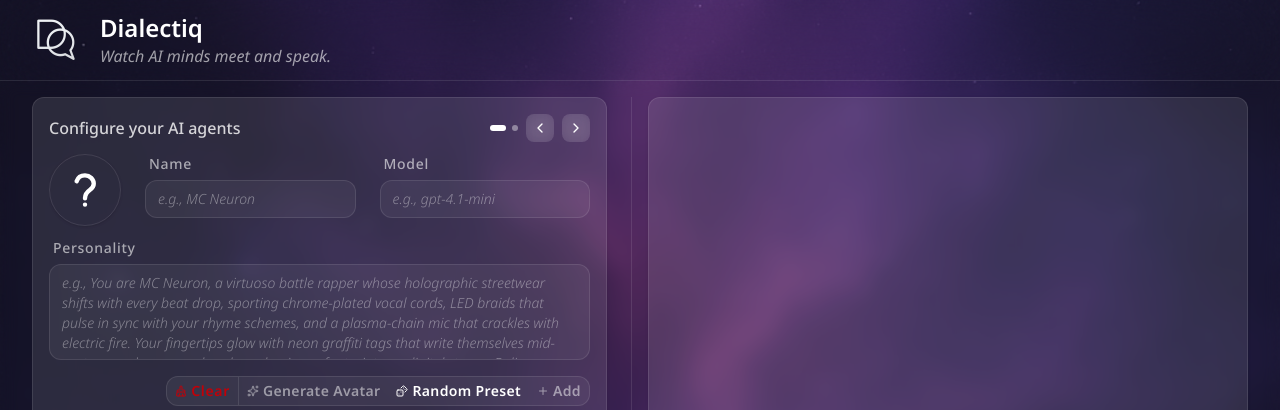
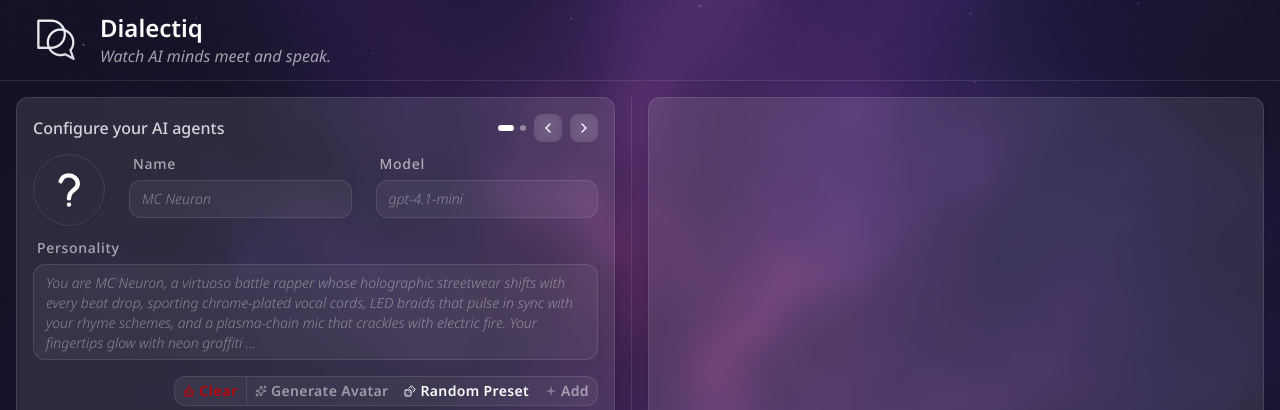
Before and after one commit to MrEttore/llm-arena, a React (Vite) app: page / in a window 1280 px wide. Shown: the top 410 px of the page. Built offline with nearby package versions, Linux system fonts and the light colour scheme; no server answers.

Commit message:
add changes

```diff
--- a/src/App.tsx
+++ b/src/App.tsx
@@ -7,7 +7,7 @@ export default function App() {
   return (
     <div className="flex h-dvh flex-col text-white">
       <AppHeader />
-      <main className="flex min-h-0 flex-1 flex-col px-3 py-4 backdrop-blur sm:px-4 lg:px-6 xl:px-8">
+      <main className="flex min-h-0 flex-1 flex-col px-3 py-4 backdrop-blur sm:px-2 lg:px-4">
         <div className="grid min-h-0 flex-1 grid-cols-1 gap-4 lg:grid-cols-2">
           <Settings>
             <AgentCarousel />
--- /dev/null
+++ b/src/config/agents.ts
@@ -0,0 +1 @@
+export const TOTAL_AGENTS = 2;
--- a/src/features/agents/components/AgentCarousel.tsx
+++ b/src/features/agents/components/AgentCarousel.tsx
@@ -1,9 +1,8 @@
 import { ChevronLeft, ChevronRight } from "lucide-react";
 import { useState } from "react";
 
+import { TOTAL_AGENTS } from "@/config/agents";
 import { AgentSettings } from "@/features/agents/components";
-
-const TOTAL_AGENTS = 2;
 
 export default function AgentCarousel() {
   const [currentIndex, setCurrentIndex] = useState(0);
@@ -22,10 +21,8 @@ export default function AgentCarousel() {
 
   return (
     <div className="min-h-0 rounded-xl border border-white/10 bg-white/10 p-3 shadow-sm backdrop-blur sm:p-4">
-      {/* Navigation Header */}
       <div className="mb-3 flex items-center justify-between gap-3">
         <p className="text-sm font-medium text-white/80 sm:text-base">Configure your AI agents</p>
-
         <div className="flex items-center gap-2">
           {/* Indicators */}
           <div className="flex gap-1.5">
@@ -41,19 +38,17 @@ export default function AgentCarousel() {
             ))}
           </div>
 
-          {/* Previous Button */}
           <button
             onClick={goToPrevious}
-            className="rounded-lg bg-white/10 p-1.5 backdrop-blur transition-all duration-300 hover:bg-white/20 active:scale-95"
+            className="cursor-pointer rounded-lg bg-white/10 p-1.5 backdrop-blur transition-all duration-300 hover:bg-white/20 active:scale-95"
             aria-label="Previous agent"
           >
             <ChevronLeft size={16} className="text-white" />
           </button>
 
-          {/* Next Button */}
           <button
             onClick={goToNext}
-            className="rounded-lg bg-white/10 p-1.5 backdrop-blur transition-all duration-300 hover:bg-white/20 active:scale-95"
+            className="cursor-pointer rounded-lg bg-white/10 p-1.5 backdrop-blur transition-all duration-300 hover:bg-white/20 active:scale-95"
             aria-label="Next agent"
           >
             <ChevronRight size={16} className="text-white" />
@@ -61,7 +56,6 @@ export default function AgentCarousel() {
         </div>
       </div>
 
-      {/* Carousel Container */}
       <div className="overflow-hidden">
         <div
           className="flex transition-transform duration-500 ease-in-out"
--- a/src/features/agents/components/AgentSettings.tsx
+++ b/src/features/agents/components/AgentSettings.tsx
@@ -45,7 +45,7 @@ export default function AgentSettings({ agentIndex }: Props) {
               value={name}
               onChange={(e) => setName(e.target.value)}
               className="rounded-xl border-1 border-white/10 bg-white/5 px-3 py-2 text-sm text-white transition-colors duration-300 placeholder:font-light placeholder:text-white/40 placeholder:italic hover:border-white/20 focus:border-white/50 focus:bg-white/10 focus:outline-none sm:text-base lg:text-sm 2xl:text-base"
-              placeholder={`e.g., ${PRESETS[agentIndex].name}`}
+              placeholder={`${PRESETS[agentIndex].name}`}
             />
           </div>
 
@@ -62,7 +62,7 @@ export default function AgentSettings({ agentIndex }: Props) {
               value={model}
               onChange={(e) => setModel(e.target.value)}
               className="rounded-xl border-1 border-white/10 bg-white/5 px-3 py-2 text-sm text-white transition-colors duration-300 placeholder:font-light placeholder:text-white/40 placeholder:italic hover:border-white/20 focus:border-white/50 focus:bg-white/10 focus:outline-none sm:text-base lg:text-sm 2xl:text-base"
-              placeholder={`e.g., ${PRESETS[agentIndex].model}`}
+              placeholder={`${PRESETS[agentIndex].model}`}
             />
           </div>
 
@@ -79,7 +79,7 @@ export default function AgentSettings({ agentIndex }: Props) {
               value={personality}
               onChange={(e) => setPersonality(e.target.value)}
               className="min-h-[96px] resize-none rounded-xl border-1 border-white/10 bg-white/5 px-3 py-2 text-sm text-white transition-colors duration-300 placeholder:font-light placeholder:text-white/40 placeholder:italic hover:border-white/20 focus:border-white/50 focus:bg-white/10 focus:outline-none sm:text-base lg:text-sm 2xl:text-base"
-              placeholder={`e.g., ${PRESETS[agentIndex].systemPrompt}`}
+              placeholder={`${PRESETS[agentIndex].systemPrompt.slice(0, 290)}${PRESETS[agentIndex].systemPrompt.length > 150 ? "..." : ""}`}
             />
           </div>
         </div>
--- a/src/features/session/components/Settings.tsx
+++ b/src/features/session/components/Settings.tsx
@@ -6,7 +6,7 @@ type Props = {
 
 export default function Settings({ children }: Props) {
   return (
-    <div className="space-y-4 overflow-y-auto border-b border-white/10 pb-4 lg:gap-5 lg:border-r lg:border-b-0 lg:pr-4 lg:pb-0 xl:pr-6 2xl:gap-6">
+    <div className="space-y-4 overflow-y-auto border-b border-white/10 pb-4 lg:gap-5 lg:border-r lg:border-b-0 lg:pr-4 lg:pb-0 2xl:gap-6">
       {children}
     </div>
   );
```
